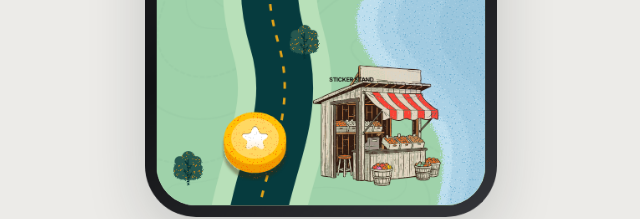
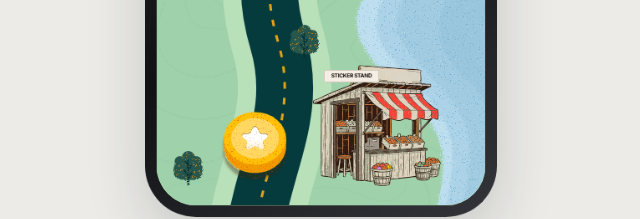
Before and after one commit to bschuby212/hmmevents, a React (Vite) app: page / in a window 1280 px wide. Shown: the part 575-794 px from the top of the page, without its empty margins (319-959 px from the left). Built offline with nearby package versions, Linux system fonts and the light colour scheme.

Commit message:
Polish sticker stand roof sign plate
Co-authored-by: bschuby212 <bschuby212@users.noreply.github.com>

```diff
--- a/src/styles/experience.css
+++ b/src/styles/experience.css
@@ -268,17 +268,20 @@ button {
 .map-landmark__stand-title {
   position: absolute;
   z-index: 3;
-  left: 202px;
-  top: 656px;
-  width: 62px;
-  height: 19px;
+  left: 200px;
+  top: 654px;
+  width: 66px;
+  height: 15px;
   display: grid;
   place-items: center;
+  border-radius: 1px;
+  background: #f4eee4;
+  box-shadow: inset 0 0 0 1px rgba(58, 30, 19, 0.18);
   color: #1a1512;
   font-family: Inter, system-ui, sans-serif;
-  font-size: 7px;
+  font-size: 6.5px;
   font-weight: 800;
-  letter-spacing: -0.03em;
+  letter-spacing: -0.04em;
   line-height: 1;
   text-align: center;
   text-transform: uppercase;
```
